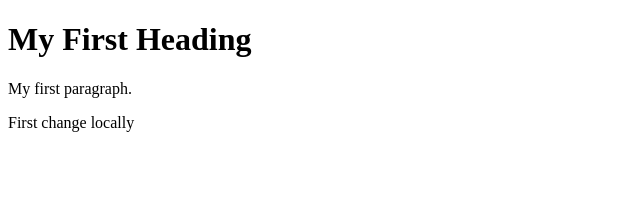
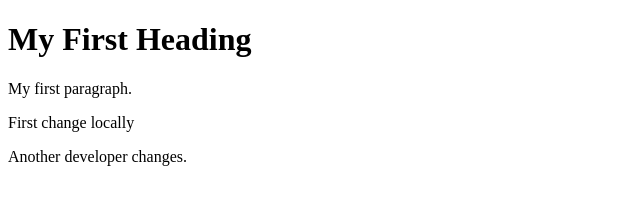
Before and after one commit to rishabhsahni/test, a plain HTML site: page index.html in a window 1280 px wide. Shown: the whole page, without its empty margins (0-640 px from the left). Drawn offline with Linux system fonts and the light colour scheme.

Commit message:
Update index.html

```diff
--- a/index.html
+++ b/index.html
@@ -8,6 +8,7 @@
 
 <P> First change locally</P>
 
+Another developer changes.
 
 </body>
 </html>
```
